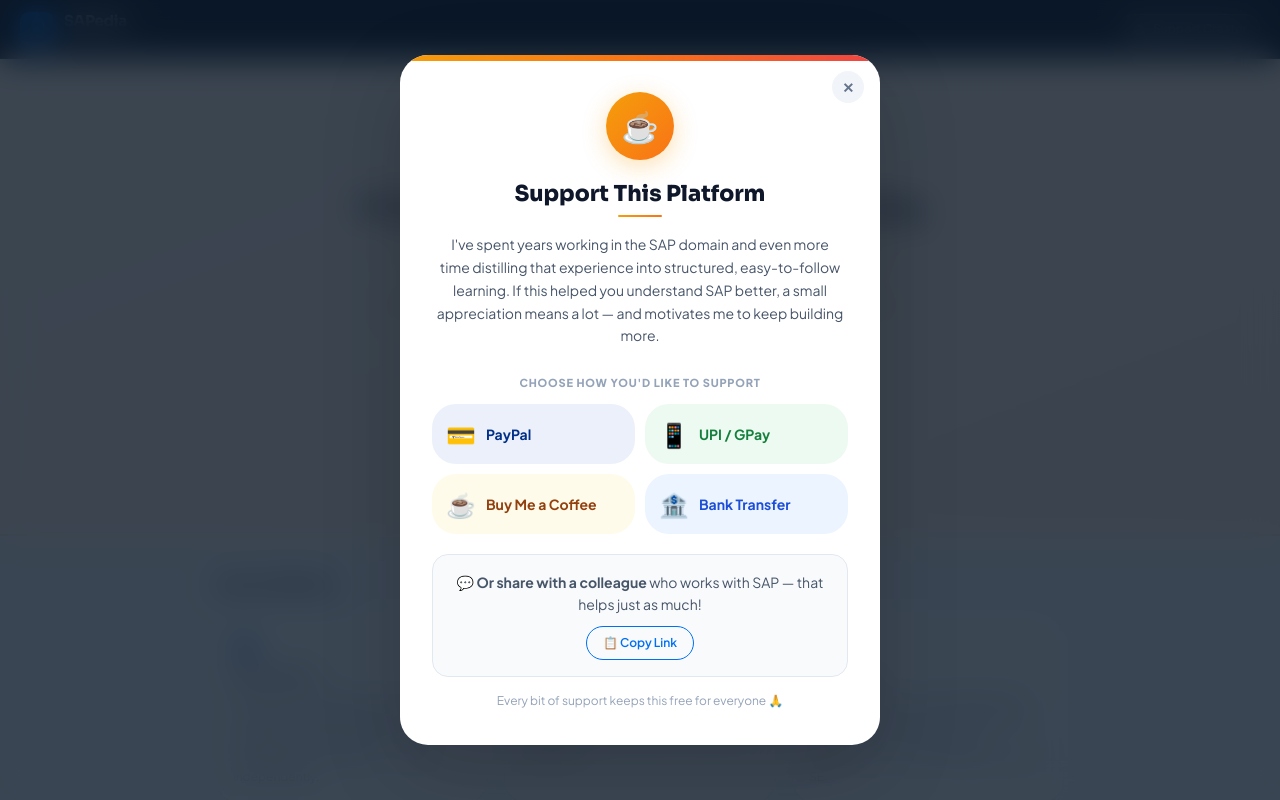
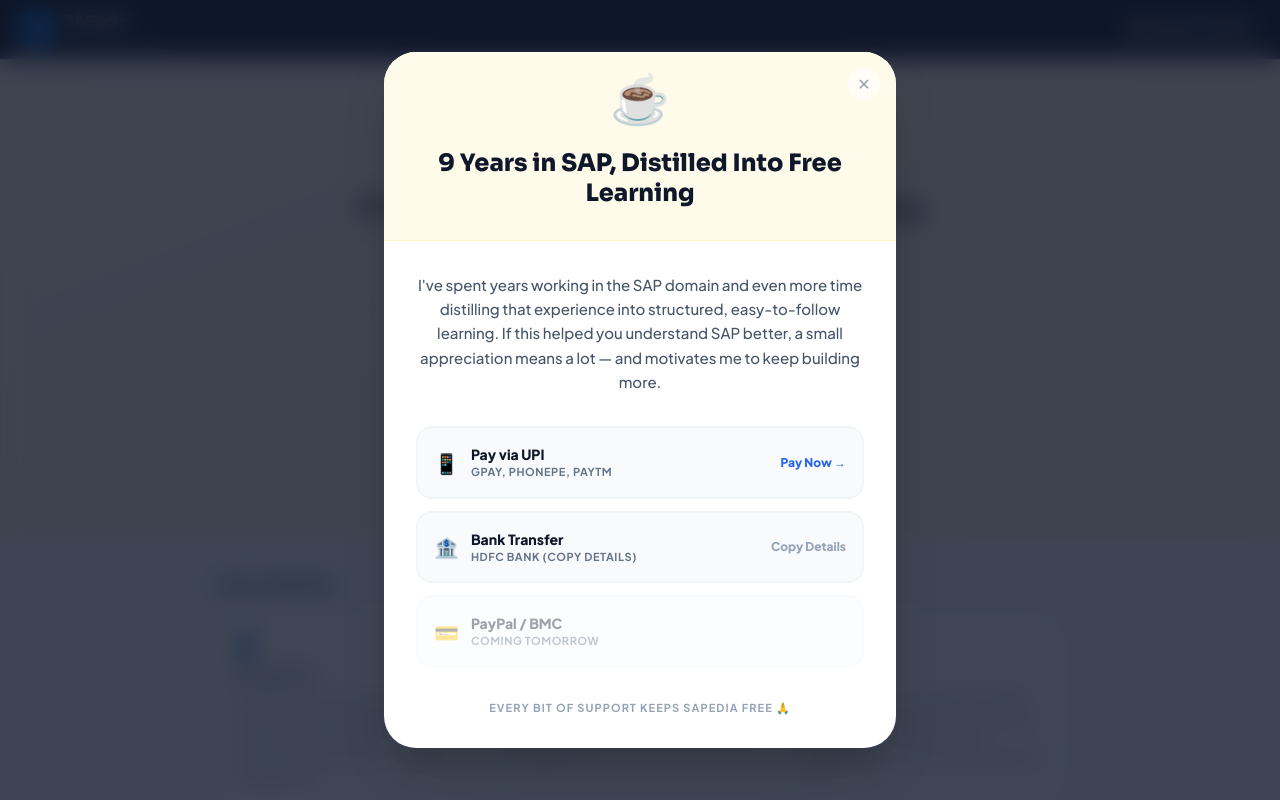
Before and after one commit to Dhthakkar/sapedia, a Next.js app: page / in a window 1280 px wide. Both pictures are taken after a click on the button "☕ Support the Creator". Shown: the part 1796-2596 px from the top of the page. Built offline with nearby package versions, Linux system fonts and the light colour scheme; no server answers.

Commit message:
feat: complete creator support with secure UPI and Bank details

```diff
--- a/components/ui/DonationModal.tsx
+++ b/components/ui/DonationModal.tsx
@@ -10,90 +10,84 @@
 export default function DonationModal({ onClose, trigger = "manual" }: DonationModalProps) {
   const [copied, setCopied] = useState(false);
 
-  const methods = [
-    { label: "PayPal",           icon: "💳", href: CREATOR_SUPPORT.paypal,                     bg: "#EBF0FA", color: "#003087" },
-    { label: "UPI / GPay",       icon: "📱", href: `upi://pay?pa=${CREATOR_SUPPORT.upi}`,      bg: "#EDFAF1", color: "#15803D" },
-    { label: "Buy Me a Coffee",  icon: "☕", href: CREATOR_SUPPORT.buymeacoffee,               bg: "#FFFBEA", color: "#92400E" },
-    { label: "Bank Transfer",    icon: "🏦", href: CREATOR_SUPPORT.bankTransfer,               bg: "#EBF4FF", color: "#1D4ED8" },
-  ];
+  const upiLink = `upi://pay?pa=${CREATOR_SUPPORT.upi}&pn=Thakkar%20Dhruvkumar&cu=INR`;
 
-  const copy = () => {
-    try { navigator.clipboard.writeText(window.location.origin); } catch { /* ignore */ }
+  const copyBank = () => {
+    navigator.clipboard.writeText(CREATOR_SUPPORT.bankTransfer);
     setCopied(true);
     setTimeout(() => setCopied(false), 2000);
   };
 
   return (
-    <div
-      className="fixed inset-0 bg-[rgba(11,24,41,0.8)] backdrop-blur-lg z-[3000] flex items-center justify-center p-5 animate-fade-in"
-      onClick={onClose}>
-      <div
-        className="bg-white rounded-[28px] max-w-[480px] w-full shadow-[0_24px_80px_rgba(0,0,0,0.18)] overflow-hidden relative animate-scale-in"
-        onClick={(e) => e.stopPropagation()}>
+    <div className="fixed inset-0 z-[3000] flex items-center justify-center p-4 bg-slate-900/80 backdrop-blur-md animate-in fade-in duration-300">
+      <div className="bg-white w-full max-w-lg rounded-[32px] overflow-hidden shadow-2xl animate-in zoom-in-95 duration-300">
+        {/* Header */}
+        <div className="bg-amber-50 p-8 text-center border-b border-amber-100 relative">
+          <button
+            onClick={onClose}
+            className="absolute top-4 right-4 w-8 h-8 flex items-center justify-center rounded-full bg-white/50 text-slate-400 hover:text-slate-600 transition-colors"
+          >
+            ✕
+          </button>
+          <div className="text-5xl mb-4 animate-bounce">☕</div>
+          <h2 className="text-2xl font-display font-black text-slate-900 leading-tight">
+            {CREATOR_SUPPORT.supportHeading}
+          </h2>
+        </div>
 
-        {/* Top accent bar */}
-        <div className="h-1.5 bg-gradient-to-r from-[#F59E0B] via-[#F97316] to-[#EF4444]" />
+        {/* Content */}
+        <div className="p-8">
+          <p className="text-[15px] leading-relaxed text-slate-600 mb-8 text-center font-medium">
+            {CREATOR_SUPPORT.supportMessage}
+          </p>
 
-        {/* Close button */}
-        <button
-          onClick={onClose}
-          className="absolute top-4 right-4 w-8 h-8 rounded-full bg-[#F1F5F9] hover:bg-[#E2E8F0] border-none text-[#64748B] flex items-center justify-center font-bold text-sm transition-colors">
-          ✕
-        </button>
+          <div className="grid grid-cols-1 gap-3">
+            {/* UPI - Masked ID, Deep Link Only */}
+            <a
+              href={upiLink}
+              className="flex items-center justify-between p-4 bg-[#F8FAFC] border-2 border-slate-100 rounded-2xl hover:border-blue-500 hover:bg-blue-50 transition-all group"
+            >
+              <div className="flex items-center gap-3">
+                <span className="text-xl">📱</span>
+                <div className="text-left">
+                  <p className="text-sm font-black text-slate-900">Pay via UPI</p>
+                  <p className="text-[11px] text-slate-500 font-bold uppercase tracking-wider">GPay, PhonePe, Paytm</p>
+                </div>
+              </div>
+              <span className="text-blue-600 font-black text-xs group-hover:translate-x-1 transition-transform">Pay Now →</span>
+            </a>
 
-        <div className="p-8 pb-9">
-          {/* Header */}
-          <div className="text-center mb-7">
-            <div className="w-[68px] h-[68px] rounded-full bg-gradient-to-br from-[#F59E0B] to-[#F97316] flex items-center justify-center text-3xl mx-auto mb-5 animate-float shadow-[0_6px_24px_rgba(245,158,11,0.32)]">
-              ☕
+            {/* Bank Transfer - Copy Logic */}
+            <button
+              onClick={copyBank}
+              className="flex items-center justify-between p-4 bg-[#F8FAFC] border-2 border-slate-100 rounded-2xl hover:border-emerald-500 hover:bg-emerald-50 transition-all group"
+            >
+              <div className="flex items-center gap-3">
+                <span className="text-xl">🏦</span>
+                <div className="text-left">
+                  <p className="text-sm font-black text-slate-900">Bank Transfer</p>
+                  <p className="text-[11px] text-slate-500 font-bold uppercase tracking-wider">HDFC Bank (Copy Details)</p>
+                </div>
+              </div>
+              <span className={`font-black text-xs transition-all ${copied ? "text-emerald-600" : "text-slate-400"}`}>
+                {copied ? "Copied! ✓" : "Copy Details"}
+              </span>
+            </button>
+
+            {/* BMC & PayPal Placeholders */}
+            <div className="opacity-40 pointer-events-none flex items-center justify-between p-4 bg-[#F8FAFC] border-2 border-slate-100 rounded-2xl">
+              <div className="flex items-center gap-3">
+                <span className="text-xl">💳</span>
+                <div className="text-left">
+                  <p className="text-sm font-black text-slate-900">PayPal / BMC</p>
+                  <p className="text-[11px] text-slate-500 font-bold uppercase tracking-wider">Coming Tomorrow</p>
+                </div>
+              </div>
             </div>
-            <h3 className="font-display text-[22px] font-black text-[#0F172A] mb-2">
-              Support This Platform
-            </h3>
-            {trigger === "post-exam" && (
-              <div className="inline-block bg-[#EDFAF1] border border-[#6EE7B7] rounded-lg px-3 py-1.5 mb-3">
-                <span className="text-sm font-semibold text-[#065F46]">🎉 Great job completing the quiz!</span>
-              </div>
-            )}
-            <div className="w-11 h-0.5 bg-gradient-to-r from-[#F59E0B] to-[#F97316] rounded mx-auto mb-4" />
-            <p className="text-sm leading-relaxed text-[#475569] px-1">
-              {CREATOR_SUPPORT.supportMessage}
-            </p>
           </div>
 
-          {/* Payment options */}
-          <p className="text-[11px] font-black text-[#94A3B8] uppercase tracking-[0.8px] text-center mb-3">
-            Choose how you&apos;d like to support
-          </p>
-          <div className="grid grid-cols-2 gap-2.5 mb-5">
-            {methods.map((m) => (
-              <a key={m.label} href={m.href} target="_blank" rel="noreferrer"
-                className="flex items-center gap-2.5 p-3.5 rounded-xl transition-transform hover:-translate-y-1 hover:shadow-md"
-                style={{ background: m.bg }}>
-                <span className="text-2xl">{m.icon}</span>
-                <span className="text-sm font-bold" style={{ color: m.color }}>{m.label}</span>
-              </a>
-            ))}
-          </div>
-
-          {/* Share */}
-          <div className="bg-[#F8FAFC] rounded-2xl p-4 border border-[#E2E8F0] text-center">
-            <p className="text-sm text-[#475569] leading-relaxed">
-              💬 <strong>Or share with a colleague</strong> who works with SAP — that helps just as much!
-            </p>
-            <button onClick={copy}
-              className="mt-2.5 transition-all text-xs font-semibold px-4 py-2 rounded-lg border"
-              style={{
-                background: copied ? "#EDFAF1" : "transparent",
-                color:      copied ? "#065F46" : "#0070F2",
-                borderColor:copied ? "#6EE7B7" : "#0070F2",
-              }}>
-              {copied ? "✅ Copied!" : "📋 Copy Link"}
-            </button>
-          </div>
-
-          <p className="text-center text-xs text-[#94A3B8] mt-4">
-            Every bit of support keeps this free for everyone 🙏
+          <p className="text-center text-[11px] text-slate-400 mt-8 font-bold uppercase tracking-widest">
+            Every bit of support keeps SAPedia free 🙏
           </p>
         </div>
       </div>
--- a/data/config.ts
+++ b/data/config.ts
@@ -19,9 +19,9 @@
 // ═══════════════════════════════════════════════════════
 export const CREATOR_SUPPORT: CreatorSupportConfig = {
   paypal:         "YOUR_PAYPAL_LINK",
-  upi:            "YOUR_UPI_ID",
+  upi:            "8401930062@yescred",
   buymeacoffee:   "YOUR_BMC_LINK",
-  bankTransfer:   "YOUR_BANK_DETAILS_LINK",
+  bankTransfer:   "HDFC Bank | Thakkar Dhruvkumar Himmatbhai | A/c: 50100211114567 | IFSC: HDFC0000486",
   supportHeading: "9 Years in SAP, Distilled Into Free Learning",
   supportMessage: "I've spent years working in the SAP domain and even more time distilling that experience into structured, easy-to-follow learning. If this helped you understand SAP better, a small appreciation means a lot — and motivates me to keep building more.",
 };
```
